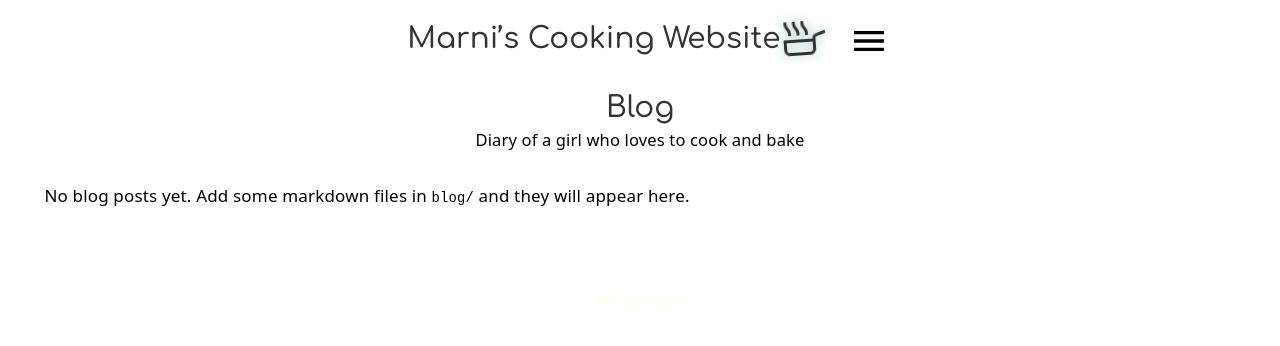
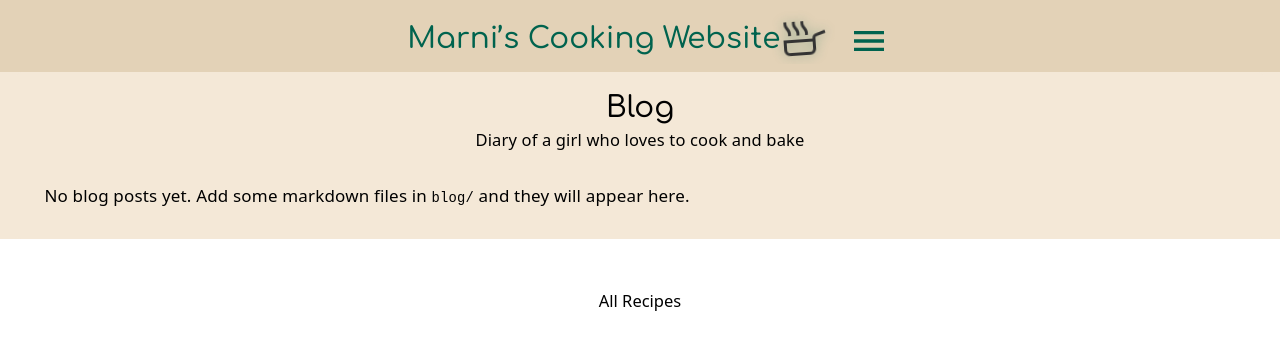
Before and after one commit to storynory/marni-recipes, a SvelteKit app: page /blog in a window 1280 px wide. Shown: the top 346 px of the page. Built offline with nearby package versions, Linux system fonts and the light colour scheme.

Commit message:
started to add color vars

```diff
--- a/src/routes/+layout.svelte
+++ b/src/routes/+layout.svelte
@@ -13,37 +13,14 @@
 	let prime = "#E3D2B7"; /* warm biscuit background */
 	let clay = "#8C4B2E"; /* chestnut / clay */
   let accent = "#00634e";
-	let light = "#F4E8D7"; /* soft cream */
+	let light = "#F4E8D7"; /*soft cream */
   let text = "#333333"
  </script>
 
 <svelte:head>
 	<link rel="icon" href={favicon} />
 <style>
-.bg-prime {
-  background: --var(prime);
-}
-.bg-accent{
-  background:--var(accent);
-}
-.bg-light {
-  background:--var(light);
-}
-.bg-clay {
-  background: --var(clay);
-}
-.txt-prime {
-  background: --var(prime);
-}
-.txt-accent{
-  background:--var(accent);
-}
-.txt-light {
-  background:--var(light);
-}
-.txt-clay {
-  background: --var(clay);
-}
+
 
 @font-face {
   font-family: 'Baloo 2';
@@ -96,6 +73,35 @@
   unicode-range: U+0000-00FF;
 }
 
+.bg-prime {
+  background-color: var(--prime);
+}
+.bg-accent {
+  background-color: var(--accent);
+}
+
+
+.bg-white,.bg-light {
+  background-color: var(--light);
+}
+
+.txt-prime {
+  color: var(--prime);
+}
+
+.txt-accent {
+  color: var(--accent);
+}
+
+.txt-white, txt-light {
+  color: var(--accent);
+}
+
+body {
+  color: var(--text);
+  background-color: var(--lite);
+}
+
 
 h1,
 h2,
@@ -103,39 +109,43 @@ h3,
 h4,
 .h1,
 .brand-font {
-  color: var(--text);
   font-family: var(--font), sans-serif;
 }
+
 a,
-a:hover,
-.brand-font {
-  color:var(--text);
+a:hover  {
+  color:var(--accent);
 }
 
-body {
-  color: var(--text);
-  background: var(--light);
-}
 
 .brd-tp {
-border-top: 1px solid var(accent)
+border-top: 1px solid var(--accent)
 }
 
 .brd-bottom {
-  border-bottom: 1px solid var(accent);
+  border-bottom: 1px solid var(--accent);
 }
 
-
-
+.card {
+  border: 1px solid var(--accent);
+}
   </style>
-i</svelte:head>
-<div  style ="
+</svelte:head>
+<div  class="bg-light" style ="
   --font:{font};
   --prime:{prime};
   --accent:{accent};
+  --lite:{light};
   --light:{light};
   --clay:{clay};
   --text:{text};
+
+    --gray-light: #f8f9fa;
+    --nav-cake: #b3433b;
+    --nav-breakfast: #a86a10;
+    --nav-lunch: #4c6b3c;
+    --nav-dinner: #5b3b73;
+    --nav-dessert: #c25b1a;
   "
    >
 <Header />
--- a/src/routes/pages/+page.svelte
+++ b/src/routes/pages/+page.svelte
@@ -1,5 +1,4 @@
 <script lang="ts">
-	import type { PageData } from './$types';
 
 	let { data } = $props();
 
--- a/src/styles/layout.css
+++ b/src/styles/layout.css
@@ -64,7 +64,6 @@ footer {
     .card {
         width: 100%;
         max-width: 800px;
-        border: 1px solid var(--prime);
         margin: 0 auto 1em auto;
         box-shadow: 0 4px 12px rgba(0, 0, 0, 0.12);
         padding: 0.5em 1em 0 1em;
```
